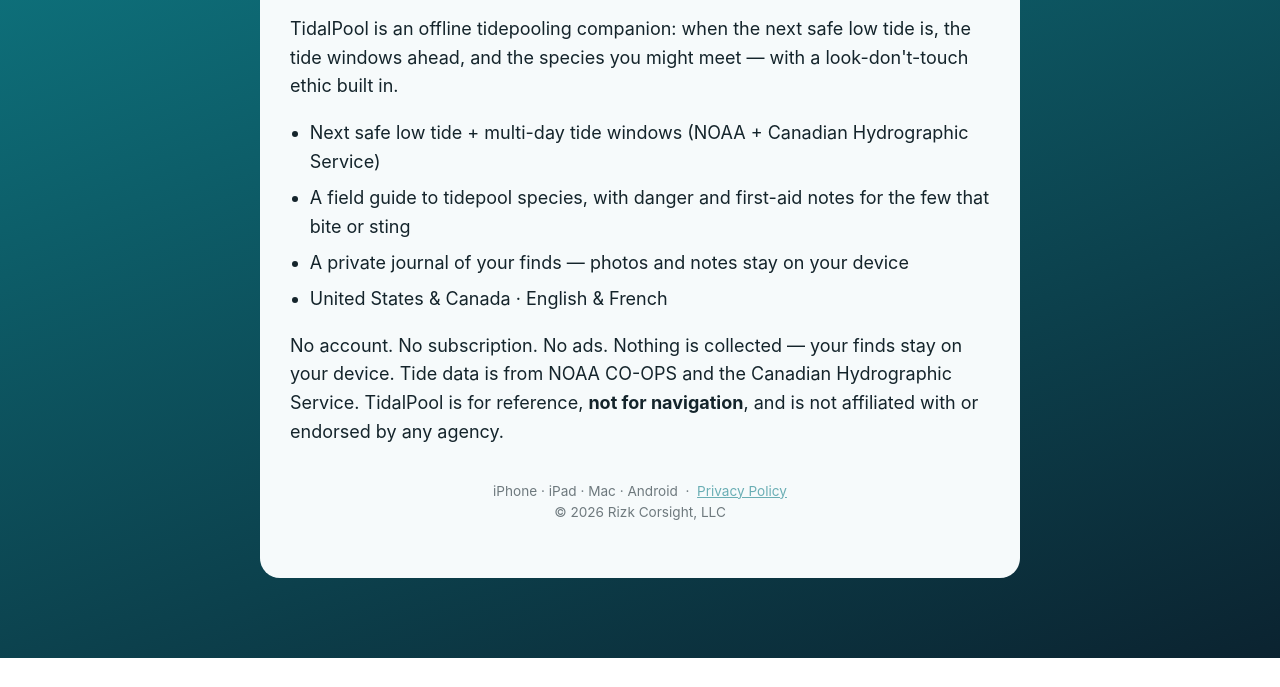
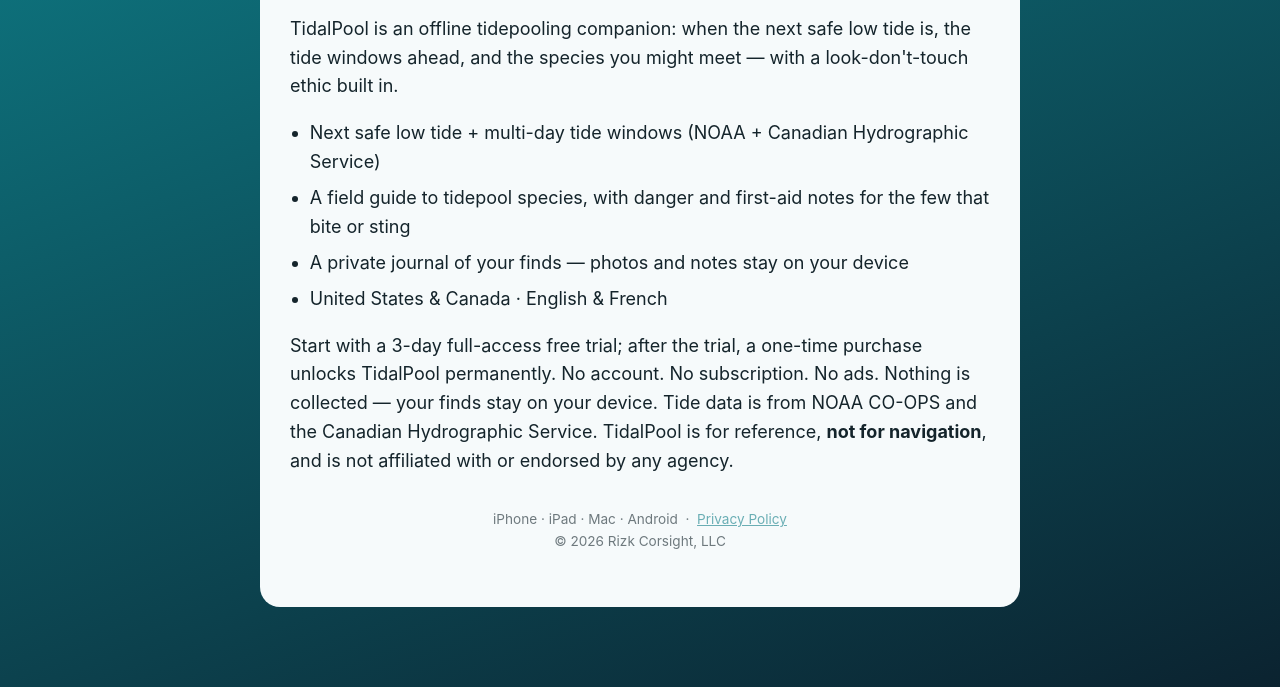
Before and after one commit to Rizkcorsight/tidalpool-policy, a plain HTML site: page index.html in a window 1280 px wide. Shown: the part 200-887 px from the top of the page. Before the commit the page ends 858 px from the top, so only its background shows below. Drawn offline with Linux system fonts and the light colour scheme.

Commit message:
Update policy pricing language for trial model

```diff
--- a/index.html
+++ b/index.html
@@ -30,7 +30,7 @@
     <li>A private journal of your finds — photos and notes stay on your device</li>
     <li>United States &amp; Canada · English &amp; French</li>
   </ul>
-  <p>No account. No subscription. No ads. Nothing is collected — your finds stay on your device.
+  <p>Start with a 3-day full-access free trial; after the trial, a one-time purchase unlocks TidalPool permanently. No account. No subscription. No ads. Nothing is collected — your finds stay on your device.
   Tide data is from NOAA CO-OPS and the Canadian Hydrographic Service. TidalPool is for reference,
   <strong>not for navigation</strong>, and is not affiliated with or endorsed by any agency.</p>
   <p class="foot">iPhone · iPad · Mac · Android &nbsp;·&nbsp; <a href="privacy.html">Privacy Policy</a><br>
```
